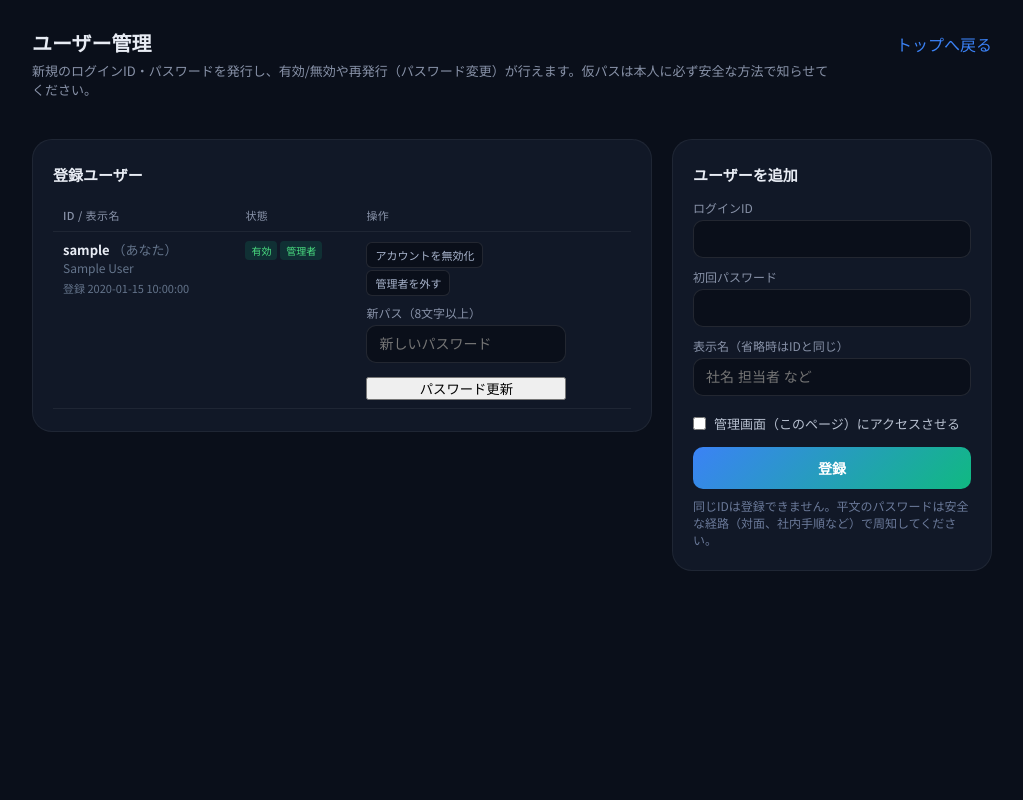
After one commit to Edulab-svg/edulab_webAPP, a PHP site: page /user_admin.php in a window 1280 px wide. The commit adds this page. Shown: the whole page, without its empty margins (128-1151 px from the left). Run offline with PHP 8.4, Linux system fonts and the light colour scheme; the visitor is signed in with stand-in values (Sample User, id 1); tables that the repository leaves empty hold one stand-in row (values such as "Sample post").

Commit message:
ログインアカウントの管理画面追加

```diff
--- a/_auth/auth.php
+++ b/_auth/auth.php
@@ -36,3 +36,72 @@ function portal_set_csrf_token() {
 function portal_verify_csrf($token) {
     return is_string($token) && !empty($_SESSION['portal_csrf']) && hash_equals($_SESSION['portal_csrf'], $token);
 }
+
+/**
+ * 認証用の PDO。config.php が未読み込みならここで読み込みます。
+ */
+function portal_get_pdo() {
+    static $done = null;
+    if ($done === null) {
+        require_once __DIR__ . '/config.php';
+        $done = getPortalPdo();
+    }
+    return $done;
+}
+
+/**
+ * portal_users.is_admin 列の有無（1 度だけ DB 参照）
+ */
+function portal_has_is_admin_column() {
+    static $cached = null;
+    if ($cached !== null) {
+        return $cached;
+    }
+    try {
+        $pdo = portal_get_pdo();
+        $st  = $pdo->prepare("SELECT 1 FROM INFORMATION_SCHEMA.COLUMNS WHERE TABLE_SCHEMA = DATABASE() AND TABLE_NAME = 'portal_users' AND COLUMN_NAME = 'is_admin' LIMIT 1");
+        $st->execute();
+        $cached = (bool) $st->fetchColumn();
+    } catch (Throwable $e) {
+        $cached = false;
+    }
+    return $cached;
+}
+
+function portal_current_user_id() {
+    return (int) ($_SESSION['portal_user_id'] ?? 0);
+}
+
+/**
+ * DB の is_active=1 かつ is_admin=1
+ */
+function portal_is_user_admin() {
+    if (!portal_is_logged_in() || !portal_has_is_admin_column()) {
+        return false;
+    }
+    $id = portal_current_user_id();
+    if ($id < 1) {
+        return false;
+    }
+    try {
+        $pdo = portal_get_pdo();
+        $st  = $pdo->prepare('SELECT is_active, is_admin FROM portal_users WHERE id = ? LIMIT 1');
+        $st->execute([$id]);
+        $row = $st->fetch();
+        return $row
+            && (int) $row['is_active'] === 1
+            && (int) $row['is_admin'] === 1;
+    } catch (Throwable $e) {
+        return false;
+    }
+}
+
+function portal_require_user_admin() {
+    portal_require_login();
+    if (portal_is_user_admin()) {
+        return;
+    }
+    http_response_code(403);
+    echo '<!DOCTYPE html><html lang="ja"><head><meta charset="UTF-8"><title>権限がありません</title></head><body style="font-family:sans-serif;padding:40px;background:#0a0f1a;color:#e8ecf4">このページにアクセスするには管理者アカウントでログインしてください。 <a style="color:#3b82f6" href="/">トップへ</a></body></html>';
+    exit;
+}
--- a/_auth/portal_users.sql
+++ b/_auth/portal_users.sql
@@ -7,6 +7,7 @@ CREATE TABLE IF NOT EXISTS `portal_users` (
   `password_hash` VARCHAR(255)     NOT NULL COMMENT 'password_hash() 結果',
   `display_name`  VARCHAR(100)     NULL DEFAULT NULL COMMENT '表示名',
   `is_active`     TINYINT(1)       NOT NULL DEFAULT 1,
+  `is_admin`      TINYINT(1)       NOT NULL DEFAULT 0 COMMENT '1=ユーザー管理画面にアクセス可',
   `created_at`    DATETIME         NOT NULL DEFAULT CURRENT_TIMESTAMP,
   `updated_at`    DATETIME         NOT NULL DEFAULT CURRENT_TIMESTAMP ON UPDATE CURRENT_TIMESTAMP,
   PRIMARY KEY (`id`),
--- /dev/null
+++ b/user_admin.php
@@ -0,0 +1,354 @@
+<?php
+/**
+ * ポータル用ユーザー（ID/パスワード）管理 — 管理者専用
+ * 要: portal_users に is_admin 列、かつ 1 人以上 is_admin=1
+ */
+require __DIR__ . '/_auth/bootstrap_session.php';
+require __DIR__ . '/_auth/auth.php';
+require __DIR__ . '/_auth/config.php';
+
+function ua_err(string $code): void {
+    header('Location: /user_admin.php?err=' . rawurlencode($code), true, 303);
+    exit;
+}
+function ua_ok(string $code): void {
+    header('Location: /user_admin.php?ok=' . rawurlencode($code), true, 303);
+    exit;
+}
+
+function ua_count_active_admins(PDO $pdo): int {
+    return (int) $pdo->query('SELECT COUNT(*) FROM portal_users WHERE is_active = 1 AND is_admin = 1')->fetchColumn();
+}
+
+function ua_valid_login_id(string $s): bool {
+    if (strlen($s) < 1 || strlen($s) > 64) {
+        return false;
+    }
+    return (bool) preg_match('/^[a-zA-Z0-9._-]+$/u', $s);
+}
+
+$showMigration = !portal_has_is_admin_column();
+portal_require_login();
+$selfId = portal_current_user_id();
+
+if ($showMigration) {
+    ?><!DOCTYPE html>
+<html lang="ja">
+<head>
+<meta charset="UTF-8">
+<meta name="viewport" content="width=device-width, initial-scale=1.0">
+<title>DB 更新が必要 — エデュラボ管理システム</title>
+<link href="https://fonts.googleapis.com/css2?family=Noto+Sans+JP:wght@400;500;700&display=swap" rel="stylesheet">
+<style>
+*{box-sizing:border-box;margin:0;padding:0}
+body{font-family:'Noto Sans JP',sans-serif;background:#0a0f1a;color:#e8ecf4;min-height:100vh;padding:32px 20px}
+.wrap{max-width:640px;margin:0 auto}
+.card{background:#111827;border:1px solid rgba(255,255,255,.06);border-radius:20px;padding:32px 28px}
+h1{font-size:18px;margin-bottom:12px}
+p,pre{font-size:14px;color:#c9d1dd;line-height:1.6;margin-bottom:12px}
+pre{white-space:pre-wrap;word-break:break-all;background:#0a0f1a;padding:16px;border-radius:12px;border:1px solid rgba(255,255,255,.08);font-size:12px}
+a.back{color:#3b82f6}
+</style>
+</head>
+<body>
+<div class="wrap">
+  <div class="card">
+    <h1>データベースの更新が必要です</h1>
+    <p>ユーザー管理の前に、次の SQL を 1 回 phpMyAdmin 等で実行して <code>is_admin</code> 列を追加してください。ファイル: <code>_auth/portal_users_add_is_admin.sql</code></p>
+    <pre>ALTER TABLE `portal_users`
+  ADD COLUMN `is_admin` TINYINT(1) NOT NULL DEFAULT 0
+  COMMENT '1=ユーザー管理画面にアクセス可'
+  AFTER `is_active`;</pre>
+    <p>次に、あなたのログイン ID の管理者付与（例）を実行し、<a class="back" href="/user_admin.php">再読み込み</a> してください。</p>
+    <pre>UPDATE `portal_users` SET `is_admin` = 1 WHERE `login_id` = 'あなたのID' LIMIT 1;</pre>
+    <p><a class="back" href="/_auth/portal_index.html">トップ（ポータル）へ戻る</a></p>
+  </div>
+</div>
+</body>
+</html>
+<?php
+    exit;
+}
+
+portal_require_user_admin();
+
+$pdo  = getPortalPdo();
+$err  = isset($_GET['err']) ? (string) $_GET['err'] : '';
+$ok   = isset($_GET['ok']) ? (string) $_GET['ok'] : '';
+
+if (($_SERVER['REQUEST_METHOD'] ?? '') === 'POST') {
+    $token = (string) ($_POST['csrf'] ?? '');
+    if (!portal_verify_csrf($token)) {
+        ua_err('csrf');
+    }
+    $action = (string) ($_POST['action'] ?? '');
+    try {
+        if ($action === 'add') {
+            $loginId   = trim((string) ($_POST['login_id'] ?? ''));
+            $plainPass  = (string) ($_POST['password'] ?? '');
+            $displayName = trim((string) ($_POST['display_name'] ?? ''));
+            $asAdmin   = !empty($_POST['make_admin']);
+            if (!ua_valid_login_id($loginId)) {
+                ua_err('login_id');
+            }
+            if (strlen($plainPass) < 8) {
+                ua_err('pass_short');
+            }
+            if ($displayName === '') {
+                $displayName = $loginId;
+            }
+            $h = password_hash($plainPass, PASSWORD_DEFAULT);
+            $st = $pdo->prepare('INSERT INTO portal_users (login_id, password_hash, display_name, is_active, is_admin) VALUES (?,?,?,1,?)');
+            $st->execute([$loginId, $h, $displayName, $asAdmin ? 1 : 0]);
+            ua_ok('add');
+        } elseif ($action === 'toggle_active') {
+            $uid = (int) ($_POST['user_id'] ?? 0);
+            if ($uid < 1) {
+                ua_err('id');
+            }
+            if ($uid === $selfId) {
+                ua_err('self_active');
+            }
+            $st = $pdo->prepare('SELECT is_active, is_admin FROM portal_users WHERE id = ?');
+            $st->execute([$uid]);
+            $r = $st->fetch();
+            if (!$r) {
+                ua_err('id');
+            }
+            if ((int) $r['is_active'] === 0) {
+                $st = $pdo->prepare('UPDATE portal_users SET is_active = 1, updated_at = NOW() WHERE id = ?');
+                $st->execute([$uid]);
+            } else {
+                if ((int) $r['is_admin'] === 1 && ua_count_active_admins($pdo) <= 1) {
+                    ua_err('last_admin');
+                }
+                $st = $pdo->prepare('UPDATE portal_users SET is_active = 0, updated_at = NOW() WHERE id = ?');
+                $st->execute([$uid]);
+            }
+            ua_ok('active');
+        } elseif ($action === 'toggle_admin') {
+            $uid = (int) ($_POST['user_id'] ?? 0);
+            if ($uid < 1) {
+                ua_err('id');
+            }
+            if ($uid === $selfId) {
+                ua_err('self_admin');
+            }
+            $st = $pdo->prepare('SELECT is_active, is_admin FROM portal_users WHERE id = ?');
+            $st->execute([$uid]);
+            $r = $st->fetch();
+            if (!$r) {
+                ua_err('id');
+            }
+            if ((int) $r['is_active'] === 0) {
+                ua_err('inactive');
+            }
+            if ((int) $r['is_admin'] === 0) {
+                $st = $pdo->prepare('UPDATE portal_users SET is_admin = 1, updated_at = NOW() WHERE id = ?');
+                $st->execute([$uid]);
+            } else {
+                if (ua_count_active_admins($pdo) <= 1) {
+                    ua_err('last_admin');
+                }
+                $st = $pdo->prepare('UPDATE portal_users SET is_admin = 0, updated_at = NOW() WHERE id = ?');
+                $st->execute([$uid]);
+            }
+            ua_ok('admin');
+        } elseif ($action === 'set_password') {
+            $uid  = (int) ($_POST['user_id'] ?? 0);
+            $pass = (string) ($_POST['new_password'] ?? '');
+            if ($uid < 1) {
+                ua_err('id');
+            }
+            if (strlen($pass) < 8) {
+                ua_err('pass_short');
+            }
+            $st  = $pdo->prepare('UPDATE portal_users SET password_hash = ?, updated_at = NOW() WHERE id = ?');
+            $st->execute([password_hash($pass, PASSWORD_DEFAULT), $uid]);
+            if ($st->rowCount() < 1) {
+                ua_err('id');
+            }
+            ua_ok('pass');
+        }
+    } catch (PDOException $e) {
+        if ((int) $e->getCode() === 23000) {
+            ua_err('dup');
+        }
+        throw $e;
+    }
+    header('Location: /user_admin.php', true, 303);
+    exit;
+}
+
+$users = $pdo->query('SELECT id, login_id, display_name, is_active, is_admin, created_at FROM portal_users ORDER BY id ASC')->fetchAll();
+$csrf  = portal_set_csrf_token();
+
+$errMsg = [
+    'csrf'         => 'セッションの有効期限が切れました。再度操作してください。',
+    'login_id'     => 'ログインIDは半角英数字と ._- のみ、64 文字以内で入力してください。',
+    'pass_short'   => 'パスワードは 8 文字以上にしてください。',
+    'id'          => '対象ユーザーが見つかりません。',
+    'self_active'  => '自分自身を無効化することはできません。',
+    'self_admin'  => '自分の管理者権限をここから外すことはできません。',
+    'last_admin'  => '有効な管理者を 0 人にすることはできません。',
+    'dup'         => 'そのログインIDは既に使われています。',
+    'inactive'    => '無効化済みユーザーを管理者にできません。先に有効化してください。',
+];
+$okMsg = [
+    'add'   => 'ユーザーを登録しました。',
+    'active'=> '有効/無効を切り替えました。',
+    'admin' => '管理者権限を切り替えました。',
+    'pass'  => 'パスワードを更新しました。',
+];
+$flashErr  = $err && isset($errMsg[$err]) ? $errMsg[$err] : ($err && $err !== '' ? '更新できませんでした。' : '');
+$flashOk   = $ok && isset($okMsg[$ok]) ? $okMsg[$ok] : ($ok && $ok !== '' ? '保存しました。' : '');
+
+$esc = function ($s) { return htmlspecialchars((string) $s, ENT_QUOTES, 'UTF-8'); };
+?><!DOCTYPE html>
+<html lang="ja">
+<head>
+<meta charset="UTF-8">
+<meta name="viewport" content="width=device-width, initial-scale=1.0">
+<title>ユーザー管理 — エデュラボ管理システム</title>
+<link href="https://fonts.googleapis.com/css2?family=Noto+Sans+JP:wght@400;500;700&display=swap" rel="stylesheet">
+<style>
+*{box-sizing:border-box;margin:0;padding:0}
+body{font-family:'Noto Sans JP',sans-serif;background:#0a0f1a;color:#e8ecf4;min-height:100vh;padding:28px 20px 48px}
+a{color:#3b82f6;text-decoration:none}
+a:hover{text-decoration:underline}
+h1{font-size:20px;font-weight:700;margin-bottom:4px}
+.sub{font-size:13px;color:#8892a8;margin-bottom:20px;max-width:800px}
+.wrap{max-width:960px;margin:0 auto}
+.top{display:flex;flex-wrap:wrap;align-items:baseline;justify-content:space-between;gap:12px;margin-bottom:20px}
+.note{font-size:12px;color:#6b7a9a;margin-top:8px}
+.msg{background:rgba(16,185,129,.1);color:#4ade80;padding:10px 14px;border-radius:8px;font-size:13px;margin-bottom:16px}
+.msg.e{background:rgba(193,41,46,.12);color:#f87171}
+.grid{display:grid;grid-template-columns:1fr;gap:20px}
+@media (min-width: 880px) {
+  .grid{grid-template-columns:1fr 320px;align-items:start}
+}
+.card{background:#111827;border:1px solid rgba(255,255,255,.06);border-radius:20px;padding:24px 20px 22px}
+.card h2{font-size:15px;font-weight:600;margin-bottom:14px}
+label{display:block;font-size:12px;color:#8892a8;margin-bottom:4px}
+input[type=text], input[type=password]{
+  width:100%;padding:10px 12px;border:1px solid rgba(255,255,255,.1);border-radius:10px;
+  background:#0a0f1a;color:#e8ecf4;font-size:14px;margin-bottom:10px
+}
+input:focus{outline:none;border-color:#3b82f6}
+.cbm{display:flex;align-items:center;gap:8px;font-size:13px;color:#b8c0d0;margin:8px 0 14px}
+.cbm input{width:auto}
+.btn{width:100%;padding:11px;border:none;border-radius:10px;font-size:14px;font-weight:600;cursor:pointer;background:linear-gradient(135deg,#3b82f6,#10b981);color:#fff}
+.btn:hover{filter:brightness(1.05)}
+table{width:100%;border-collapse:collapse;font-size:13px}
+th,td{padding:8px 10px;text-align:left;border-bottom:1px solid rgba(255,255,255,.06);vertical-align:top}
+th{color:#8892a8;font-weight:500;font-size:11px;text-transform:uppercase;letter-spacing:.04em}
+.muted{color:#64748b}
+form.inline{display:inline}
+form.rowmini{margin:2px 0 0;gap:4px}
+form.rowmini .btn2{font-size:11px;padding:4px 8px;border-radius:6px;border:1px solid rgba(255,255,255,.1);background:#0a0f1a;color:#a8b4cc;cursor:pointer}
+form.rowmini .btn2.danger{background:rgba(193,41,46,.15);color:#f87171;border-color:rgba(248,113,113,.25)}
+.pwform{margin-top:8px;max-width:200px}
+.pwform .btn2{width:100%;margin-top:4px}
+.badge{display:inline-block;font-size:10px;padding:2px 6px;border-radius:4px}
+.b-on{background:rgba(16,185,129,.15);color:#4ade80}
+.b-off{background:rgba(148,163,184,.15);color:#94a3b8}
+</style>
+</head>
+<body>
+<div class="wrap">
+  <div class="top">
+    <div>
+      <h1>ユーザー管理</h1>
+      <p class="sub">新規のログインID・パスワードを発行し、有効/無効や再発行（パスワード変更）が行えます。仮パスは本人に必ず安全な方法で知らせてください。</p>
+    </div>
+    <a href="/_auth/portal_index.html">トップへ戻る</a>
+  </div>
+  <?php if ($flashErr !== ''): ?><div class="msg e"><?php echo $esc($flashErr); ?></div><?php endif; ?>
+  <?php if ($flashOk !== '' && $flashErr === ''): ?><div class="msg"><?php echo $esc($flashOk); ?></div><?php endif; ?>
+
+  <div class="grid">
+    <div class="card" style="overflow-x:auto">
+      <h2>登録ユーザー</h2>
+      <table>
+        <thead>
+          <tr>
+            <th>ID / 表示名</th>
+            <th>状態</th>
+            <th>操作</th>
+          </tr>
+        </thead>
+        <tbody>
+        <?php foreach ($users as $u) {
+            $uid  = (int) $u['id'];
+            $on   = (int) $u['is_active'] === 1;
+            $adm  = (int) $u['is_admin'] === 1;
+            $self = $uid === $selfId;
+            ?>
+        <tr>
+          <td>
+            <div><strong><?php echo $esc($u['login_id']); ?></strong> <?php if ($self) { ?><span class="muted">（あなた）</span><?php } ?></div>
+            <div class="muted" style="font-size:12px"><?php echo $esc($u['display_name'] ?? ''); ?></div>
+            <div class="muted" style="font-size:11px;margin-top:4px">登録 <?php echo $esc($u['created_at'] ?? ''); ?></div>
+          </td>
+          <td>
+            <span class="badge <?php echo $on ? 'b-on' : 'b-off'; ?>"><?php echo $on ? '有効' : '無効'; ?></span>
+            <span class="badge <?php echo $adm ? 'b-on' : 'b-off'; ?>"><?php echo $adm ? '管理者' : '一般'; ?></span>
+          </td>
+          <td>
+            <form class="rowmini" method="post" action="" style="display:block">
+              <input type="hidden" name="csrf" value="<?php echo $esc($csrf); ?>">
+              <input type="hidden" name="action" value="toggle_active">
+              <input type="hidden" name="user_id" value="<?php echo $uid; ?>">
+              <button class="btn2" type="submit" <?php echo $self ? ' disabled title="自分自身は切り替え不可"' : ''; ?>>
+                <?php echo $on ? 'アカウントを無効化' : '有効化'; ?>
+              </button>
+            </form>
+            <form class="rowmini" method="post" action="" style="display:block">
+              <input type="hidden" name="csrf" value="<?php echo $esc($csrf); ?>">
+              <input type="hidden" name="action" value="toggle_admin">
+              <input type="hidden" name="user_id" value="<?php echo $uid; ?>">
+              <button class="btn2" type="submit" <?php
+                echo $self
+                    ? ' disabled title="自分の管理者解消は他の管理者に依頼、または次の手順で" '
+                    : (!$on ? ' disabled' : ''); ?>>
+                <?php echo $adm ? '管理者を外す' : '管理者にする'; ?>
+              </button>
+            </form>
+            <form class="pwform" method="post" action="" autocomplete="off">
+              <input type="hidden" name="csrf" value="<?php echo $esc($csrf); ?>">
+              <input type="hidden" name="action" value="set_password">
+              <input type="hidden" name="user_id" value="<?php echo $uid; ?>">
+              <label>新パス（8文字以上）</label>
+              <input type="password" name="new_password" required minlength="8" placeholder="新しいパスワード" <?php if (!$on) { echo 'disabled'; } ?>>
+              <button class="btn2" type="submit" <?php if (!$on) { echo ' disabled'; } ?>>パスワード更新</button>
+            </form>
+          </td>
+        </tr>
+        <?php } ?>
+        </tbody>
+      </table>
+    </div>
+    <div>
+      <div class="card">
+        <h2>ユーザーを追加</h2>
+        <form method="post" action="" autocomplete="off">
+          <input type="hidden" name="csrf" value="<?php echo $esc($csrf); ?>">
+          <input type="hidden" name="action" value="add">
+          <label for="aid">ログインID</label>
+          <input id="aid" name="login_id" type="text" required pattern="[a-zA-Z0-9._\-]{1,64}" title="半角英数字と ._- のみ">
+          <label for="apw">初回パスワード</label>
+          <input id="apw" name="password" type="password" required minlength="8" autocomplete="new-password">
+          <label for="adn">表示名（省略時はIDと同じ）</label>
+          <input id="adn" name="display_name" type="text" placeholder="社名 担当者 など">
+          <label class="cbm">
+            <input name="make_admin" type="checkbox" value="1"> 管理画面（このページ）にアクセスさせる
+          </label>
+          <button class="btn" type="submit">登録</button>
+        </form>
+        <p class="note">同じIDは登録できません。平文のパスワードは安全な経路（対面、社内手順など）で周知してください。</p>
+      </div>
+    </div>
+  </div>
+</div>
+</body>
+</html>
```
Also changed, not shown: _auth/portal_users_add_is_admin.sql (added, +8 -0 lines), login.php (+12 -4 lines).
